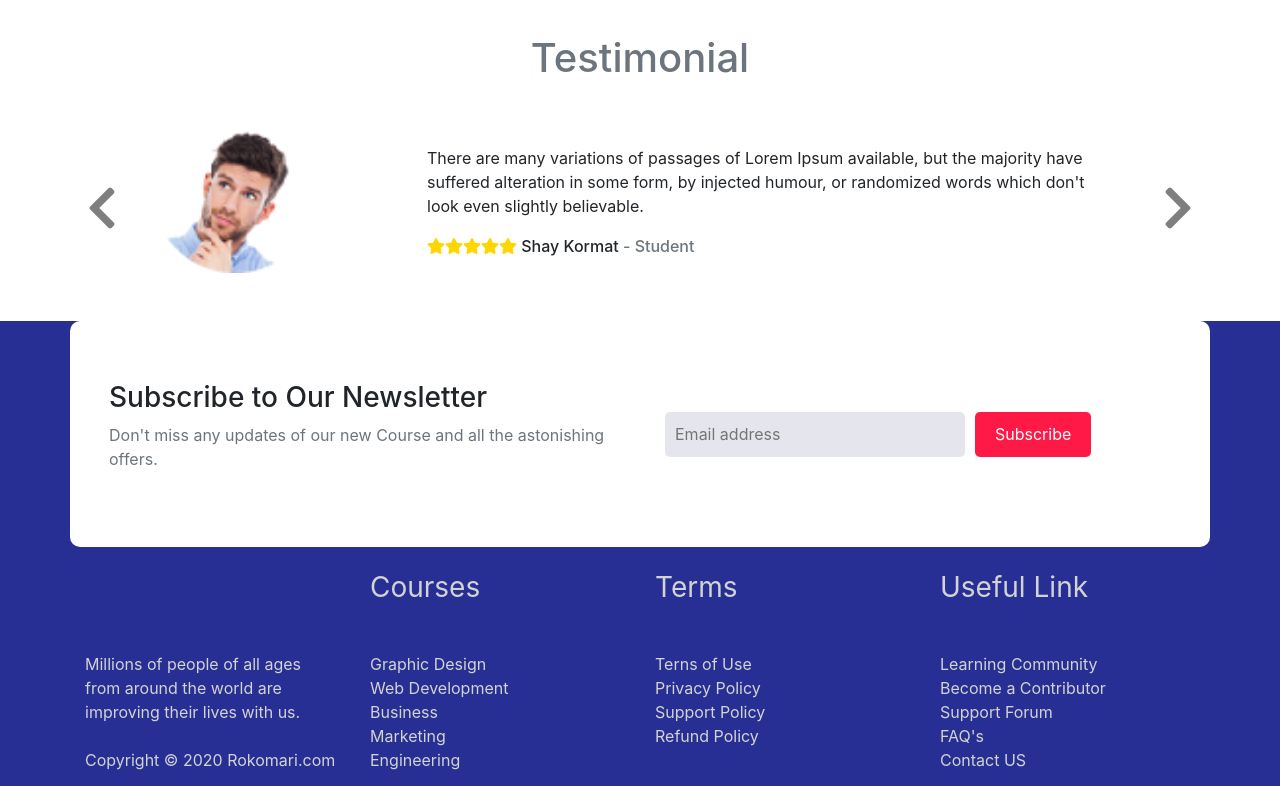
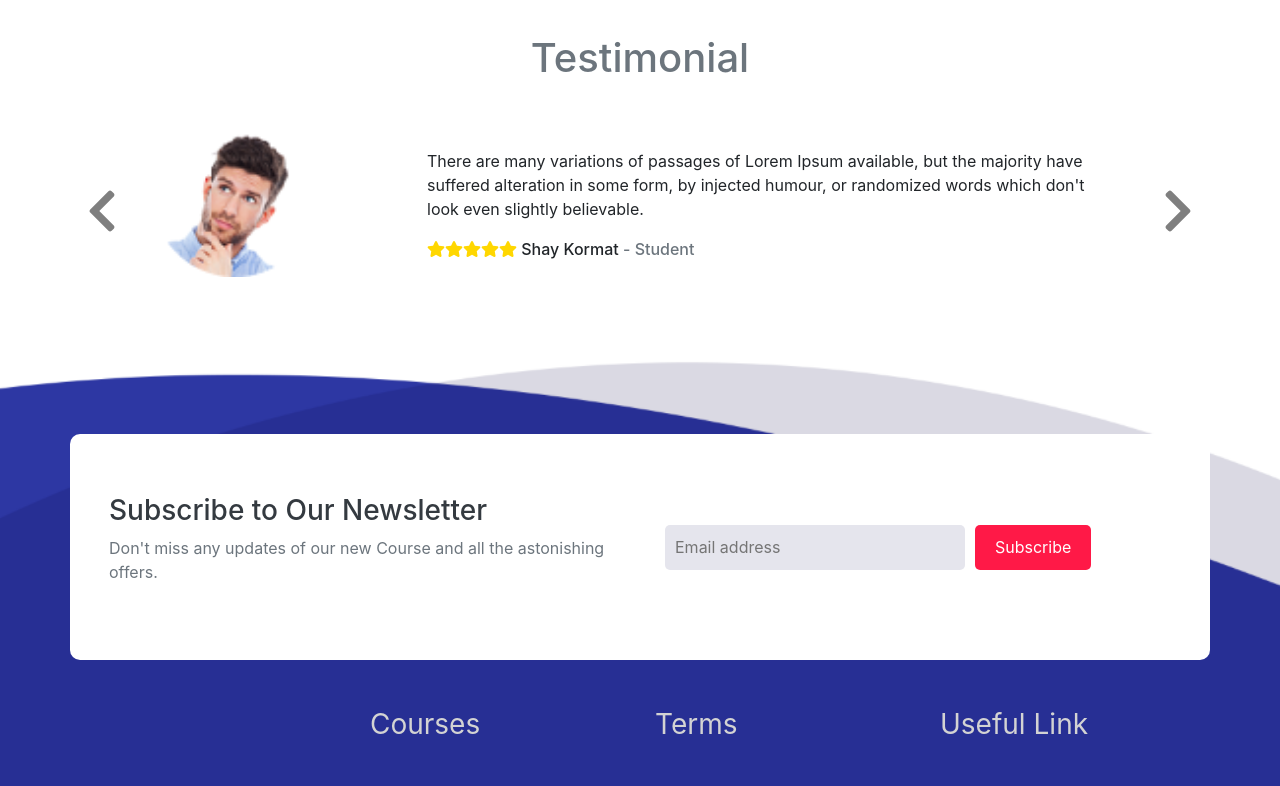
Before and after one commit to BK-Bagchi/rokomari-com, a React (Create React App) app: page / in a window 1280 px wide. Shown: the part 1840-2626 px from the top of the page. Built offline with nearby package versions, Linux system fonts and the light colour scheme.

Commit message:
FooterForm section more markup done

```diff
--- a/src/Components/Footer/Footer.css
+++ b/src/Components/Footer/Footer.css
@@ -10,7 +10,11 @@
     font-weight: 400;
 }
 .footer-form{
-    background: #272F94;
+    height: 380px;
+    background-image: url('../../Images/Footer_BG.PNG');
+    background-position: center center;
+    background-repeat: no-repeat;
+    background-size: cover;
 }
 .footer-form main{
     background: white;
@@ -34,3 +38,6 @@
     height: 45px;
     border-radius: 5px;
 }
+.wave-bg{
+    background: white;
+}
--- a/src/Components/Footer/Footer.js
+++ b/src/Components/Footer/Footer.js
@@ -7,7 +7,7 @@ const Footer = () => {
     return (
         <>
             <FooterForm />
-            <footer className="footer py-4">
+            <footer className="footer pb-5">
                 <main className="container">
                     <div className="row">
                         <div className="col-md-3">
--- a/src/Components/Footer/FooterForm.js
+++ b/src/Components/Footer/FooterForm.js
@@ -2,11 +2,11 @@ import React from 'react'
 
 const FooterForm = () => {
     return (
-        <section className="footer-form">
-            <main className="container px-4">
+        <section className="footer-form d-flex pb-5">
+            <main className="container px-4 align-self-end">
                 <div className="row w-100 m-0 d-flex align-items-center justify-content-center">
                     <div className="col-md-6">
-                        <h3>Subscribe to Our Newsletter</h3>
+                        <h3 className="text-dark">Subscribe to Our Newsletter</h3>
                         <p className="text-muted">Don't miss any updates of our new Course and all the astonishing offers.</p>
                     </div>
                     <div className="col-md-6">
--- a/src/Components/Testimonial/Testimonial.css
+++ b/src/Components/Testimonial/Testimonial.css
@@ -11,3 +11,6 @@
 .testimonial .stars svg{
     color: gold;
 }
+.testimonial main{
+    min-height: 150px;
+}
```
Also changed, not shown: src/Images/Footer_BG.PNG (added), 1 other file (tests, documents, lock files or other folders).
